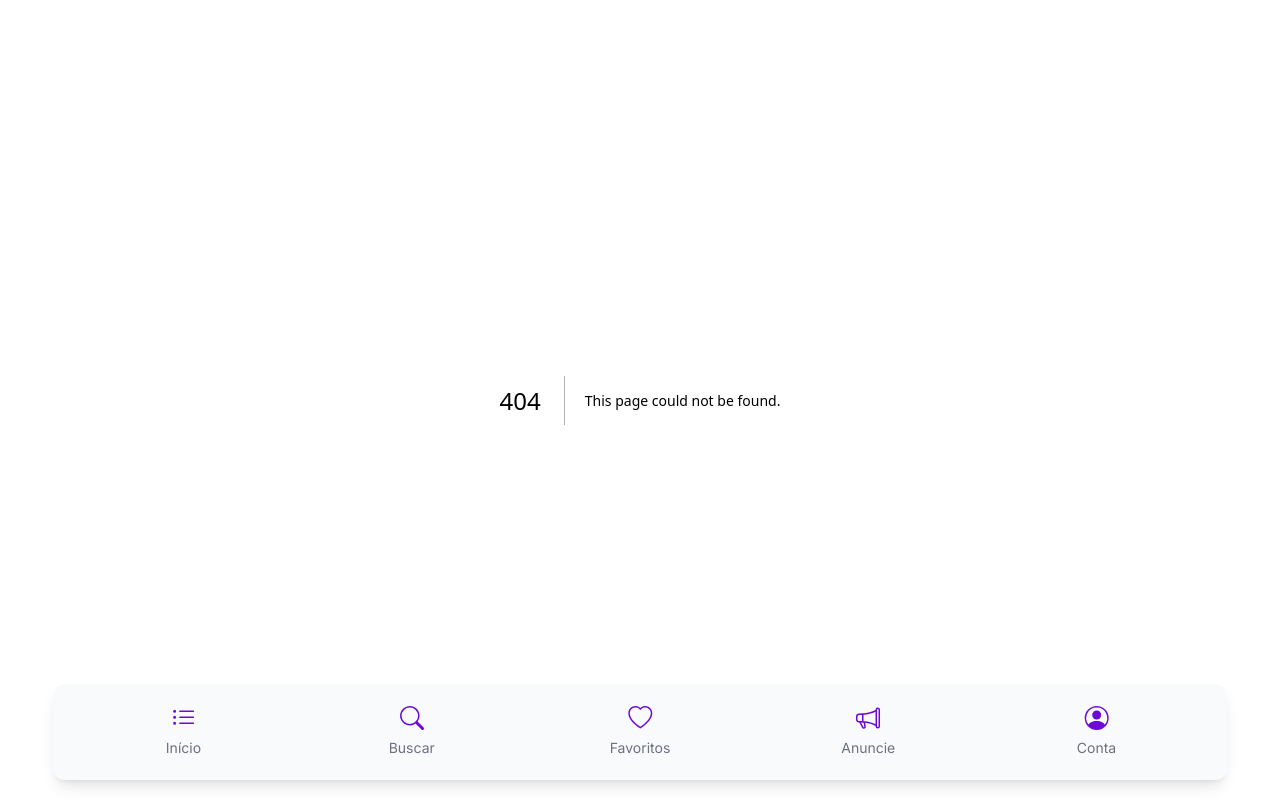
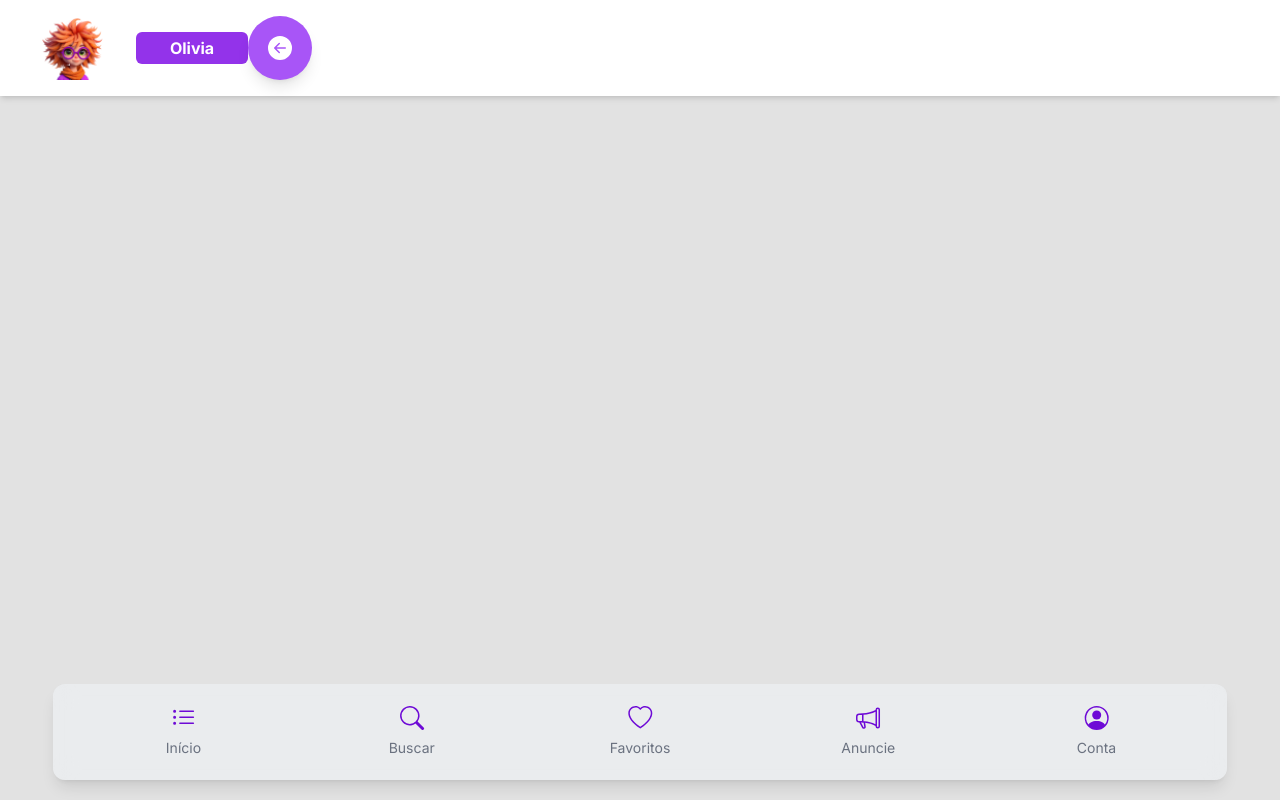
Before and after one commit to luidgicolimerio/OLX_Hackton, a Next.js app: page /chat in a window 1280 px wide. Before the commit this address had no page. Built offline with nearby package versions, Linux system fonts and the light colour scheme.

Commit message:
Chat button and page

```diff
--- /dev/null
+++ b/src/app/chat/page.tsx
@@ -0,0 +1,15 @@
+"use client";
+import { useState } from "react";
+import HeaderChat from "../components/HeaderChat";
+
+
+export default function Home() {
+  const [arr, setArr] = useState([]);
+  const [loading, setLoading] = useState(true);
+
+
+
+  return (
+    <HeaderChat />
+  );
+}
--- /dev/null
+++ b/src/app/components/ChatButton.tsx
@@ -0,0 +1,14 @@
+import Link from "next/link";
+import { BsFillChatLeftTextFill } from "react-icons/bs";
+
+export default function ChatButton(){
+
+    return(
+    <Link href='/chat'>
+    <div className="fixed bottom-32 right-4">
+    <button className="bg-purple-500 hover:bg-purple-700 text-white font-bold py-5 px-5 rounded-full shadow-lg">
+      <BsFillChatLeftTextFill className="text-2xl"/>
+    </button>
+    </div>
+    </Link>)
+}
--- /dev/null
+++ b/src/app/components/HeaderChat.tsx
@@ -0,0 +1,29 @@
+import React from "react";
+import olivia from "../../../public/assets/olivia.png";
+import Image from "next/image";
+import Link from "next/link";
+import { BsFillArrowLeftCircleFill } from "react-icons/bs";
+
+const HeaderChat = () => {
+  return (
+    <div className="h-24 bg-white shadow-md flex pl-10 pr-10 pt-4 pb-4">
+      <Image
+        className="h-16 w-16"
+        src={olivia}
+        alt="Olívia"
+        height={62}
+        width={62}
+      />
+      <div className="bg-purple-600 text-white font-bold px-3 rounded-md flex text-center justify-center items-center ml-8 mt-4 h-8 w-28">Olivia</div>
+      {/* <div className="w-16 h-12 bg-gray-200 rounded-3xl shadow-xl">a</div> */}
+      <Link href='/'>
+        <div className="fixed bottom-32 right-4"/>
+        <button className="bg-purple-500 hover:bg-purple-700 text-white font-bold py-5 px-5 rounded-full shadow-lg">
+        <BsFillArrowLeftCircleFill className="text-2xl"/>
+        </button>
+      </Link>
+    </div>
+  );
+};
+
+export default HeaderChat;
--- a/src/app/layout.tsx
+++ b/src/app/layout.tsx
@@ -2,6 +2,8 @@ import "./globals.css";
 import type { Metadata } from "next";
 import { Inter } from "next/font/google";
 import Nav from "./components/Nav";
+import { BsFillChatLeftTextFill } from "react-icons/bs";
+import Link from "next/link";
 
 const inter = Inter({ subsets: ["latin"] });
 
--- a/src/app/page.tsx
+++ b/src/app/page.tsx
@@ -3,6 +3,7 @@ import { useEffect, useState } from "react";
 import FeedCard, { IObj } from "./components/FeedCard";
 import Header from "./components/Header";
 import api from "./services/api";
+import ChatButton from "./components/ChatButton";
 
 export default function Home() {
   const [arr, setArr] = useState<IObj[]>([]);
@@ -40,6 +41,7 @@ export default function Home() {
           </>
         )}
       </div>
+      <ChatButton/>
     </>
   );
 }
```
Also changed, not shown: public/assets/olivia.png (added), public/assets/olivia2.svg (added).
